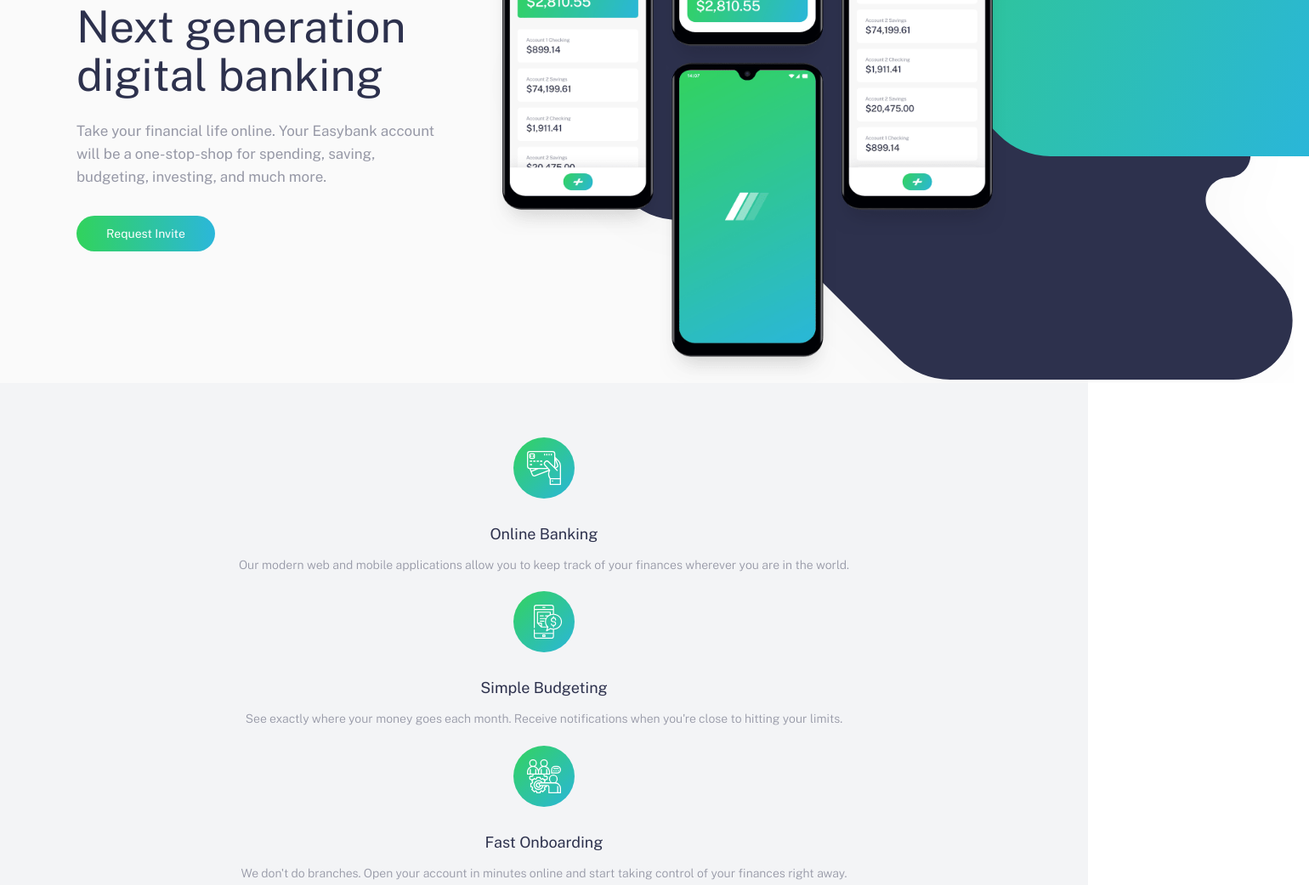
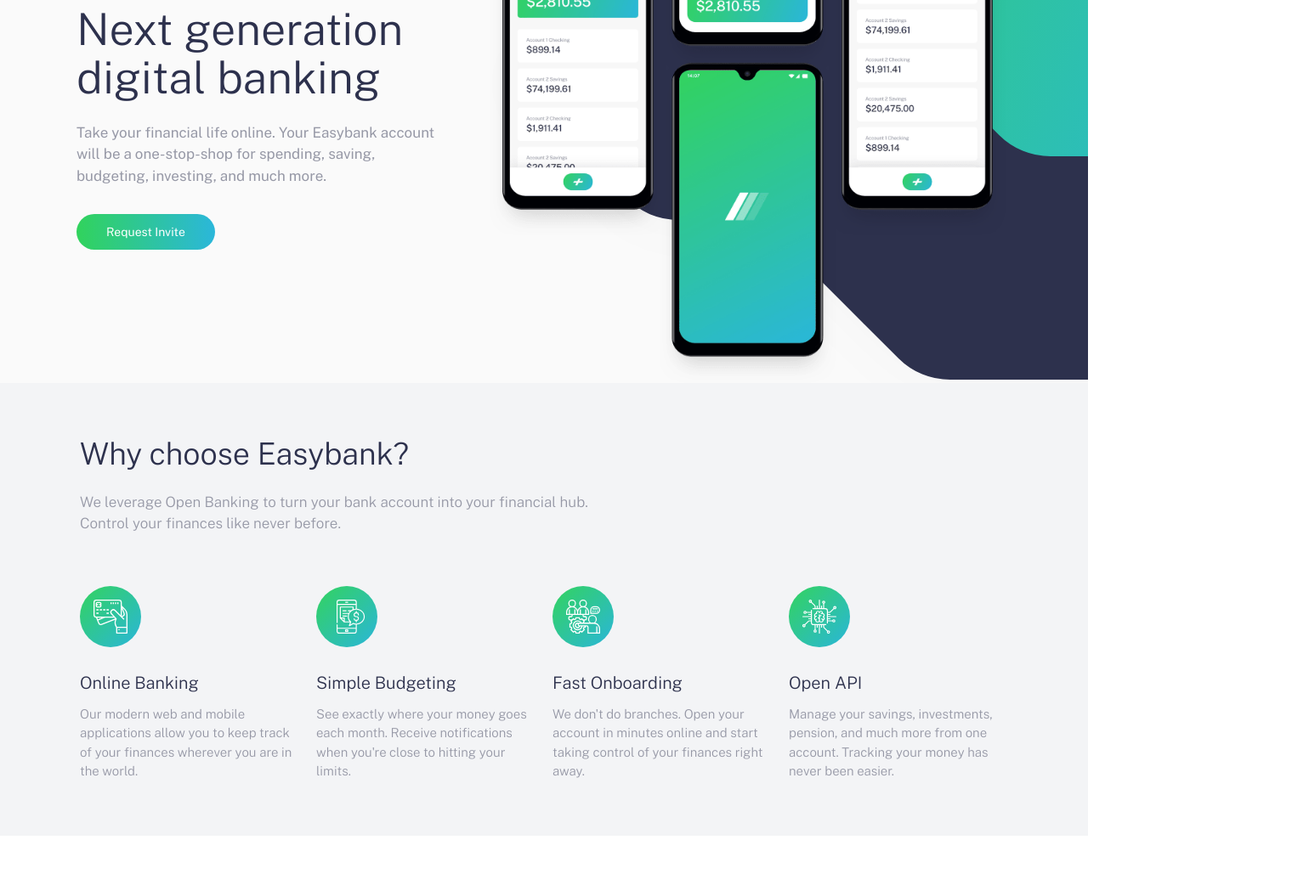
Before and after one commit to kunalbagnial/fem-testing, a plain HTML site: page index.html in a window 1280 px wide. Shown: the part 149-1191 px from the top of the page at 85% size, 1540 px wide, since content can reach past the window. After the commit the page ends 1133 px from the top, so only its background shows below. Drawn offline with nearby package versions, Linux system fonts and the light colour scheme.

Commit message:
testing-2

```diff
--- a/css/general.css
+++ b/css/general.css
@@ -23,9 +23,11 @@ ol[role="list"] {
 
 html {
   font-size: 100%;
+  overflow-x: hidden;
 }
 
 body {
+  font-size: 0.875rem;
   font-family: "Public Sans", sans-serif;
   font-weight: 300;
   line-height: 1;
@@ -47,10 +49,18 @@ body {
 
 .heading-primary {
   font-size: 2.25rem;
-  font-weight: 400;
+  font-weight: 300;
   color: var(--clr-dark-blue);
   line-height: 1.1;
   margin-bottom: 1.125rem;
+}
+
+.heading-secondary {
+  font-size: 2rem;
+  font-weight: 300;
+  color: var(--clr-dark-blue);
+  line-height: 1.1;
+  margin-bottom: 1rem;
 }
 
 .btn:link,
--- a/css/responsive.css
+++ b/css/responsive.css
@@ -3,6 +3,16 @@
     font-size: 3.25rem;
     margin-bottom: 1.5rem;
   }
+
+  .heading-secondary {
+    font-size: 2.25rem;
+    margin-bottom: 1.5rem;
+  }
+
+  .grid--4-cols {
+    grid-template-columns: repeat(4, 1fr);
+  }
+
   .hero .container {
     display: flex;
     align-items: center;
@@ -36,5 +46,26 @@
   .hero__description {
     font-size: 1.0625rem;
     margin-bottom: 2rem;
+    line-height: 1.5;
+  }
+
+  .feature .container:nth-child(1) {
+    margin-bottom: 3.75rem;
+  }
+
+  .feature .container:nth-child(1),
+  .feature__item {
+    text-align: left;
+  }
+
+  .feature__description {
+    width: 60%;
+    font-size: 1.0625rem;
+    line-height: 1.5;
+  }
+
+  .feature__text {
+    font-size: 15px;
+    line-height: 1.5;
   }
 }
--- a/css/style.css
+++ b/css/style.css
@@ -45,6 +45,15 @@
   background-color: var(--clr-light-grayish-blue);
 }
 
+.feature .container:nth-child(1) {
+  text-align: center;
+  margin-bottom: 3rem;
+}
+
+.feature__description {
+  line-height: 1.6;
+}
+
 .feature__item {
   text-align: center;
 }
@@ -54,8 +63,9 @@
 }
 
 .feature__title {
-  font-size: 1.125rem;
-  font-weight: 400;
+  /* font-size: 1.125rem; */
+  font-size: 1.25rem;
+  font-weight: 300;
   color: var(--clr-dark-blue);
   margin-bottom: 1rem;
 }
--- a/index.html
+++ b/index.html
@@ -39,6 +39,14 @@
       </section>
 
       <section class="feature">
+        <div class="container">
+          <h2 class="heading-secondary">Why choose Easybank?</h2>
+          <p class="feature__description">
+            We leverage Open Banking to turn your bank account into your
+            financial hub. Control your finances like never before.
+          </p>
+        </div>
+
         <div class="container grid grid--4-cols">
           <div class="feature__item">
             <img
```
